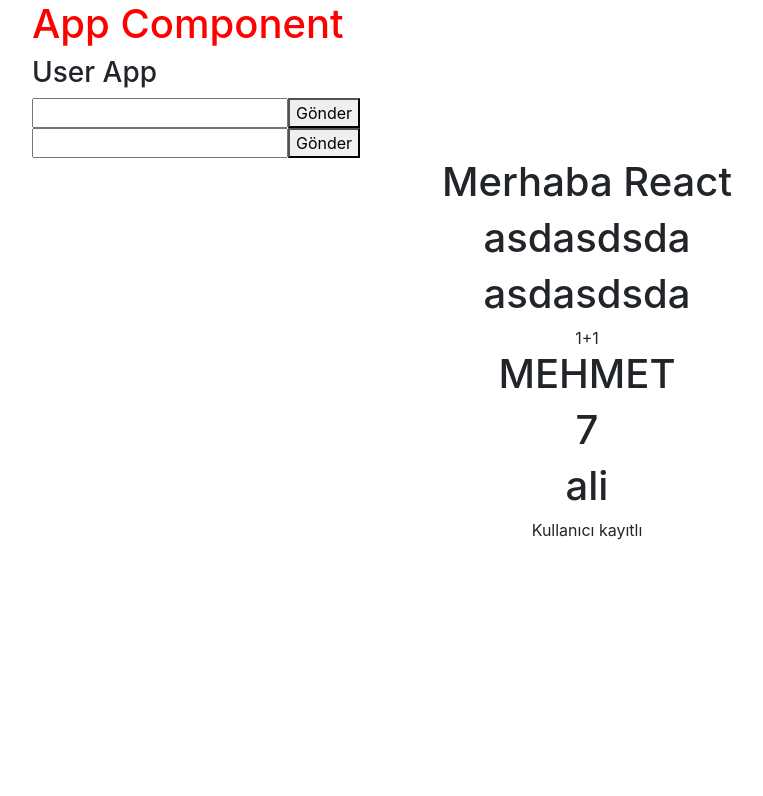
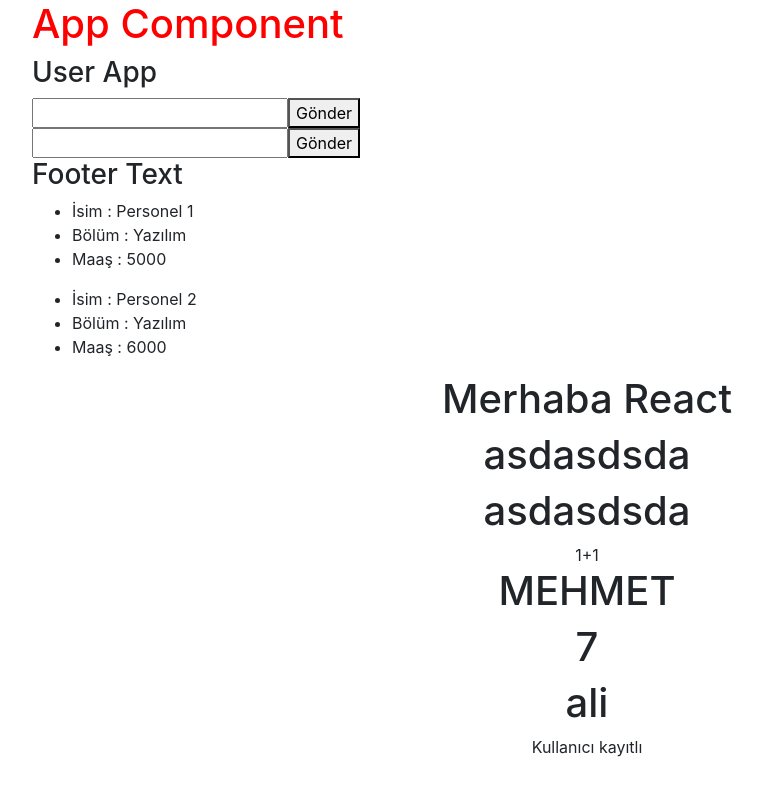
Before and after one commit to ozguryesilbas/reactapp, a React (Create React App) app: page / in a window 1280 px wide. Shown: the top 796 px of the page, without its empty margins (53-816 px from the left). Built offline with nearby package versions, Linux system fonts and the light colour scheme.

Commit message:
props kullanımı

```diff
--- a/src/App.js
+++ b/src/App.js
@@ -1,8 +1,10 @@
 import React, {Component} from "react";
-import "bootstrap/dist/css/bootstrap.css";  /*bootstrap ekleme*/
-import User from "./components/User";       /*class based component ekleme*/
-import Navbar from "./components/Navbar";   /*functional component ekleme*/
-import "./App.css";                         /*harici css ekleme*/
+import "bootstrap/dist/css/bootstrap.css";       /*bootstrap ekleme*/
+import User from "./components/User";            /*class based component ekleme*/
+import Navbar from "./components/Navbar";        /*functional component ekleme*/
+import "./App.css";                              /*harici css ekleme*/
+import Personel from "./components/Personel";
+import Footer from "./components/Footer";
 
 class App extends Component {
     render() {
@@ -17,7 +19,21 @@ class App extends Component {
                 <User/>                                                          {/*class based componenti kullandık*/}
                 <User/>
 
-                <div className="App">                                            {/*harivi kendi yazdığımız cssi kullandık*/}
+                <Footer title="Footer Text"/>                                    {/*props ile functional componente bu parametreyi gönderdik*/}
+
+                <Personel
+                    name = "Personel 1"
+                    department = "Yazılım"
+                    salary = "5000"
+                /> {/*props ile class based componente bu parametreleri gönderdik*/}
+
+                <Personel
+                    name = "Personel 2"
+                    department = "Yazılım"
+                    salary = "6000"
+                /> {/*props ile class based componente bu parametreleri gönderdik*/}
+
+                <div className="App">                                            {/*harici kendi yazdığımız cssi kullandık*/}
                     <h1>Merhaba React</h1>
                     <h1>asdasdsda</h1>
 
@@ -35,6 +51,7 @@ class App extends Component {
                         }
                     </div>
                 </div>
+
             </div>
         );
     }
--- /dev/null
+++ b/src/components/Footer.js
@@ -0,0 +1,11 @@
+import React from "react";
+
+function Footer(props) {
+    return (
+        <div>
+            <h3>{props.title}</h3> {/*props ile bu parametreyi buraya geçmiş olduk*/}
+        </div>
+    )
+}
+
+export default Footer;
--- /dev/null
+++ b/src/components/Personel.js
@@ -0,0 +1,31 @@
+import React, {Component} from "react";
+
+class Personel extends Component {
+    render() {
+
+        //javascript destructing özelliği ile this.props şeklinde uzun kullanımdan kurtulabiliriz
+        const {name,department,salary} = this.props;
+
+        return (
+            <div>
+                <ul>
+                    <li>İsim : {name}</li>           {/*this.props kullanmadan bu parametreleri burada aldık*/}
+                    <li>Bölüm : {department}</li>
+                    <li>Maaş : {salary}</li>
+                </ul>
+            </div>
+        );
+
+        /*return (
+            <div>
+                <ul>
+                    <li>İsim : {this.props.name}</li>           {/!*this.props ile bu parametreleri burada aldık*!/}
+                    <li>Bölüm : {this.props.department}</li>
+                    <li>Maaş : {this.props.salary}</li>
+                </ul>
+            </div>
+        );*/
+    }
+}
+
+export default Personel;
```
